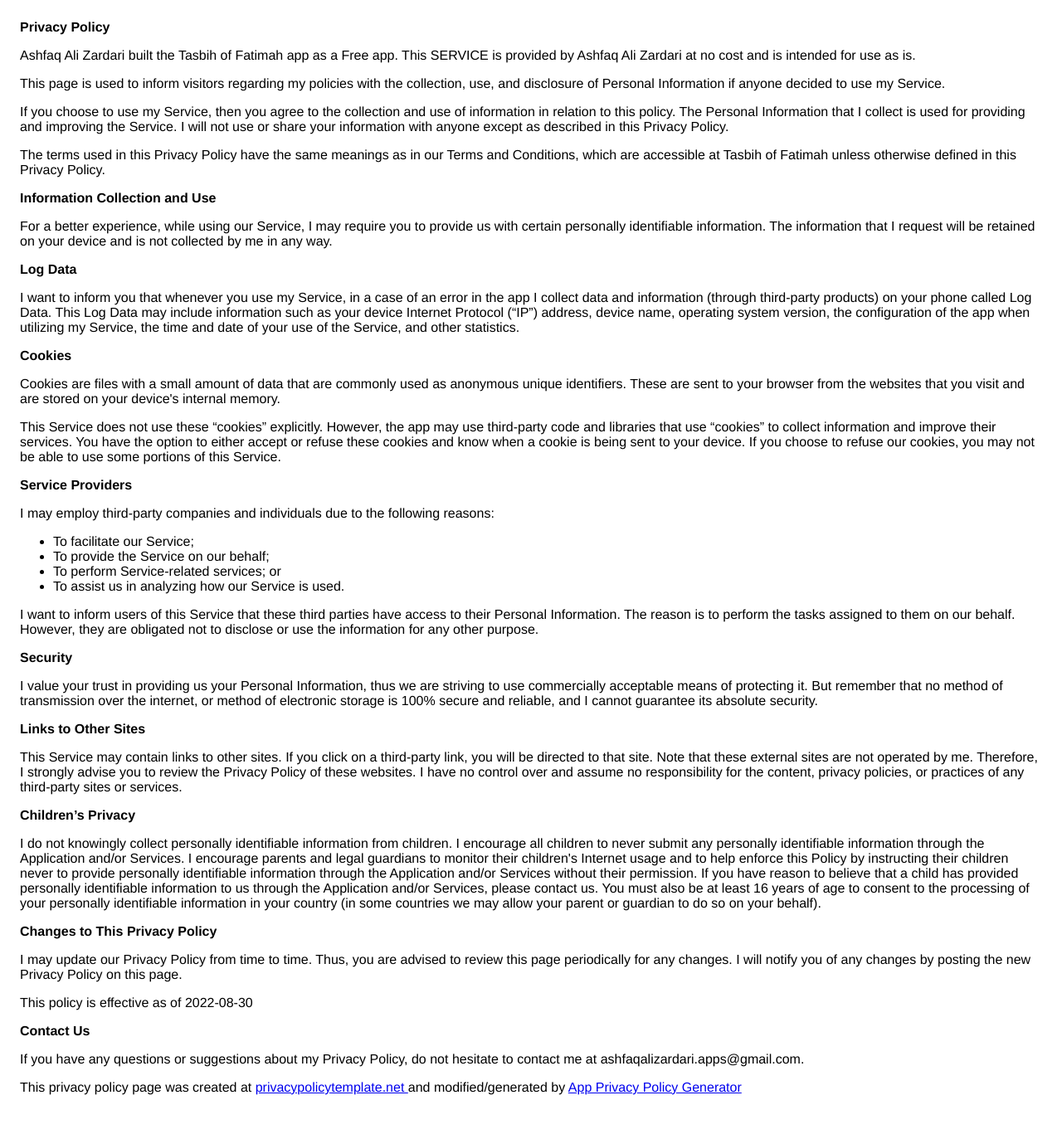
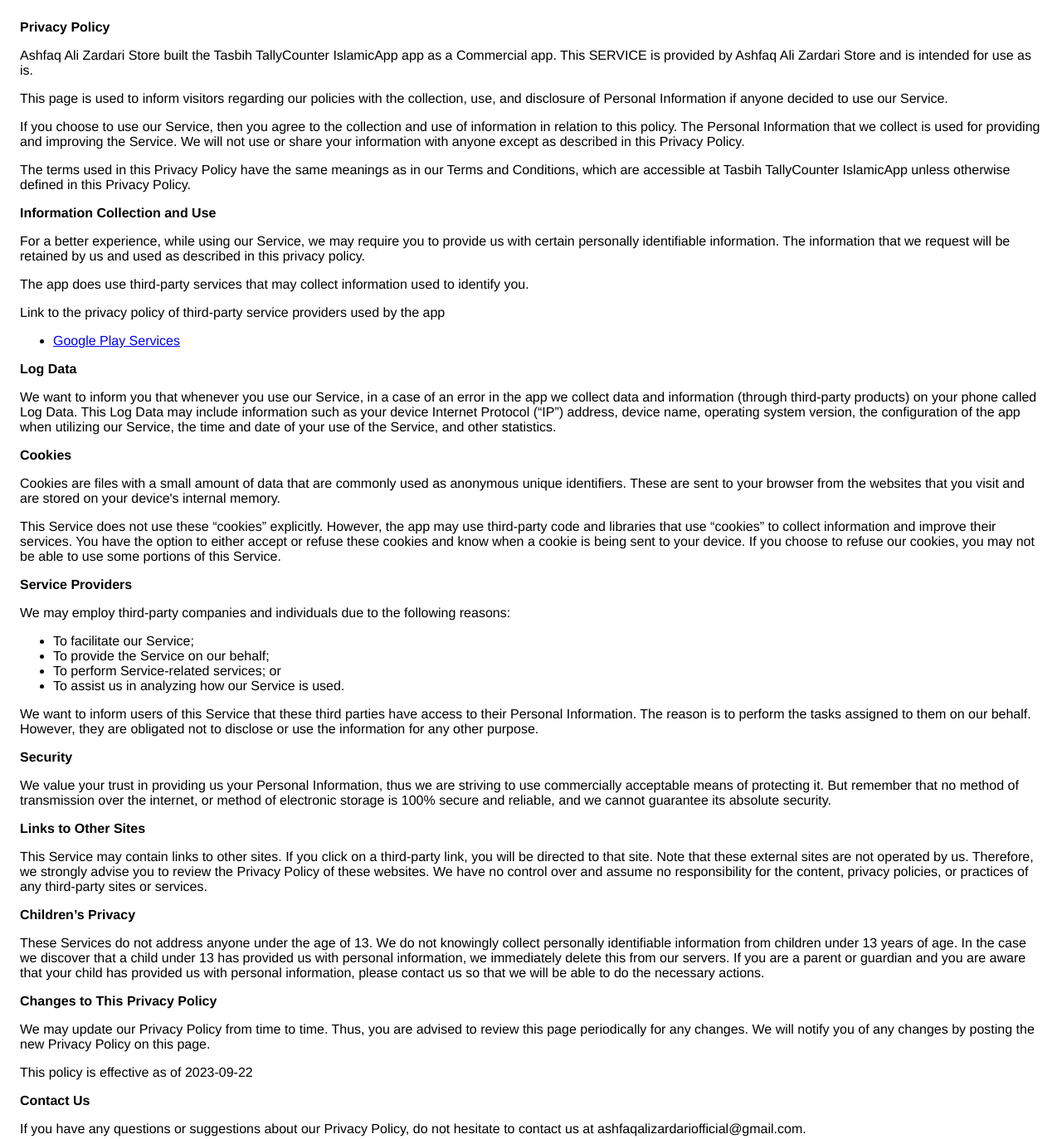
Before and after one commit to Ashfaq-Ali-Zardari-Store/TasbihofFatimahApp, a plain HTML site: page PrivacyPolicy.html in a window 1280 px wide. Shown: the top 1373 px of the page at 83% size. Drawn offline with Linux system fonts and the light colour scheme.

Commit message:
Update PrivacyPolicy.html

```diff
--- a/PrivacyPolicy.html
+++ b/PrivacyPolicy.html
@@ -8,37 +8,43 @@
     </head>
     <body>
     <strong>Privacy Policy</strong> <p>
-                  Ashfaq Ali Zardari built the Tasbih of Fatimah app as
-                  a Free app. This SERVICE is provided by
-                  Ashfaq Ali Zardari at no cost and is intended for use as
+                  Ashfaq Ali Zardari Store built the Tasbih TallyCounter IslamicApp app as
+                  a Commercial app. This SERVICE is provided by
+                  Ashfaq Ali Zardari Store  and is intended for use as
                   is.
                 </p> <p>
-                  This page is used to inform visitors regarding my
+                  This page is used to inform visitors regarding our
                   policies with the collection, use, and disclosure of Personal
-                  Information if anyone decided to use my Service.
+                  Information if anyone decided to use our Service.
                 </p> <p>
-                  If you choose to use my Service, then you agree to
+                  If you choose to use our Service, then you agree to
                   the collection and use of information in relation to this
-                  policy. The Personal Information that I collect is
-                  used for providing and improving the Service. I will not use or share your information with
+                  policy. The Personal Information that we collect is
+                  used for providing and improving the Service. We will not use or share your information with
                   anyone except as described in this Privacy Policy.
                 </p> <p>
                   The terms used in this Privacy Policy have the same meanings
                   as in our Terms and Conditions, which are accessible at
-                  Tasbih of Fatimah unless otherwise defined in this Privacy Policy.
+                  Tasbih TallyCounter IslamicApp unless otherwise defined in this Privacy Policy.
                 </p> <p><strong>Information Collection and Use</strong></p> <p>
-                  For a better experience, while using our Service, I
+                  For a better experience, while using our Service, we
                   may require you to provide us with certain personally
                   identifiable information. The information that
-                  I request will be retained on your device and is not collected by me in any way.
-                </p> <!----> <p><strong>Log Data</strong></p> <p>
-                  I want to inform you that whenever you
-                  use my Service, in a case of an error in the app
-                  I collect data and information (through third-party
+                  we request will be retained by us and used as described in this privacy policy.
+                </p> <div><p>
+                    The app does use third-party services that may collect
+                    information used to identify you.
+                  </p> <p>
+                    Link to the privacy policy of third-party service providers used
+                    by the app
+                  </p> <ul><li><a href="https://www.google.com/policies/privacy/" target="_blank" rel="noopener noreferrer">Google Play Services</a></li><!----><!----><!----><!----><!----><!----><!----><!----><!----><!----><!----><!----><!----><!----><!----><!----><!----><!----><!----><!----><!----><!----><!----><!----><!----><!----><!----><!----></ul></div> <p><strong>Log Data</strong></p> <p>
+                  We want to inform you that whenever you
+                  use our Service, in a case of an error in the app
+                  we collect data and information (through third-party
                   products) on your phone called Log Data. This Log Data may
                   include information such as your device Internet Protocol
                   (“IP”) address, device name, operating system version, the
-                  configuration of the app when utilizing my Service,
+                  configuration of the app when utilizing our Service,
                   the time and date of your use of the Service, and other
                   statistics.
                 </p> <p><strong>Cookies</strong></p> <p>
@@ -55,52 +61,49 @@
                   choose to refuse our cookies, you may not be able to use some
                   portions of this Service.
                 </p> <p><strong>Service Providers</strong></p> <p>
-                  I may employ third-party companies and
+                  We may employ third-party companies and
                   individuals due to the following reasons:
                 </p> <ul><li>To facilitate our Service;</li> <li>To provide the Service on our behalf;</li> <li>To perform Service-related services; or</li> <li>To assist us in analyzing how our Service is used.</li></ul> <p>
-                  I want to inform users of this Service
+                  We want to inform users of this Service
                   that these third parties have access to their Personal
                   Information. The reason is to perform the tasks assigned to
                   them on our behalf. However, they are obligated not to
                   disclose or use the information for any other purpose.
                 </p> <p><strong>Security</strong></p> <p>
-                  I value your trust in providing us your
+                  We value your trust in providing us your
                   Personal Information, thus we are striving to use commercially
                   acceptable means of protecting it. But remember that no method
                   of transmission over the internet, or method of electronic
-                  storage is 100% secure and reliable, and I cannot
+                  storage is 100% secure and reliable, and we cannot
                   guarantee its absolute security.
                 </p> <p><strong>Links to Other Sites</strong></p> <p>
                   This Service may contain links to other sites. If you click on
                   a third-party link, you will be directed to that site. Note
-                  that these external sites are not operated by me.
-                  Therefore, I strongly advise you to review the
-                  Privacy Policy of these websites. I have
+                  that these external sites are not operated by us.
+                  Therefore, we strongly advise you to review the
+                  Privacy Policy of these websites. We have
                   no control over and assume no responsibility for the content,
                   privacy policies, or practices of any third-party sites or
                   services.
-                </p> <p><strong>Children’s Privacy</strong></p> <!----> <div><p>
-                    I do not knowingly collect personally
-                    identifiable information from children. I
-                    encourage all children to never submit any personally
-                    identifiable information through
-                    the Application and/or Services.
-                    I encourage parents and legal guardians to monitor
-                    their children's Internet usage and to help enforce this Policy by instructing
-                    their children never to provide personally identifiable information through the Application and/or Services without their permission. If you have reason to believe that a child
-                    has provided personally identifiable information to us through the Application and/or Services,
-                    please contact us. You must also be at least 16 years of age to consent to the processing
-                    of your personally identifiable information in your country (in some countries we may allow your parent
-                    or guardian to do so on your behalf).
-                  </p></div> <p><strong>Changes to This Privacy Policy</strong></p> <p>
-                  I may update our Privacy Policy from
+                </p> <p><strong>Children’s Privacy</strong></p> <div><p>
+                    These Services do not address anyone under the age of 13.
+                    We do not knowingly collect personally
+                    identifiable information from children under 13 years of age. In the case
+                    we discover that a child under 13 has provided
+                    us with personal information, we immediately
+                    delete this from our servers. If you are a parent or guardian
+                    and you are aware that your child has provided us with
+                    personal information, please contact us so that
+                    we will be able to do the necessary actions.
+                  </p></div> <!----> <p><strong>Changes to This Privacy Policy</strong></p> <p>
+                  We may update our Privacy Policy from
                   time to time. Thus, you are advised to review this page
-                  periodically for any changes. I will
+                  periodically for any changes. We will
                   notify you of any changes by posting the new Privacy Policy on
                   this page.
-                </p> <p>This policy is effective as of 2022-08-30</p> <p><strong>Contact Us</strong></p> <p>
-                  If you have any questions or suggestions about my
-                  Privacy Policy, do not hesitate to contact me at ashfaqalizardari.apps@gmail.com.
+                </p> <p>This policy is effective as of 2023-09-22</p> <p><strong>Contact Us</strong></p> <p>
+                  If you have any questions or suggestions about our
+                  Privacy Policy, do not hesitate to contact us at ashfaqalizardariofficial@gmail.com.
                 </p> <p>This privacy policy page was created at <a href="https://privacypolicytemplate.net" target="_blank" rel="noopener noreferrer">privacypolicytemplate.net </a>and modified/generated by <a href="https://app-privacy-policy-generator.nisrulz.com/" target="_blank" rel="noopener noreferrer">App Privacy Policy Generator</a></p>
     </body>
     </html>
```
